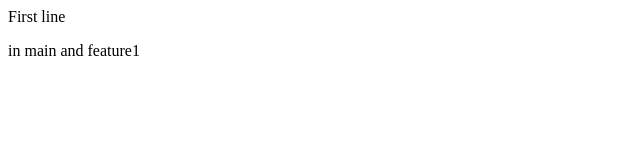
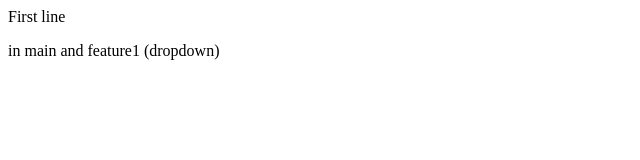
Before and after one commit to ankitsnu/localrepo, a plain HTML site: page index.html in a window 1280 px wide. Shown: the full height of the page, 0-640 px from the left. Drawn offline with Linux system fonts and the light colour scheme.

Commit message:
added dropdown

```diff
--- a/index.html
+++ b/index.html
@@ -1,2 +1,2 @@
 <p>First line</p>
-<p>in main and feature1</p>
+<p>in main and feature1 (dropdown)</p>
```
